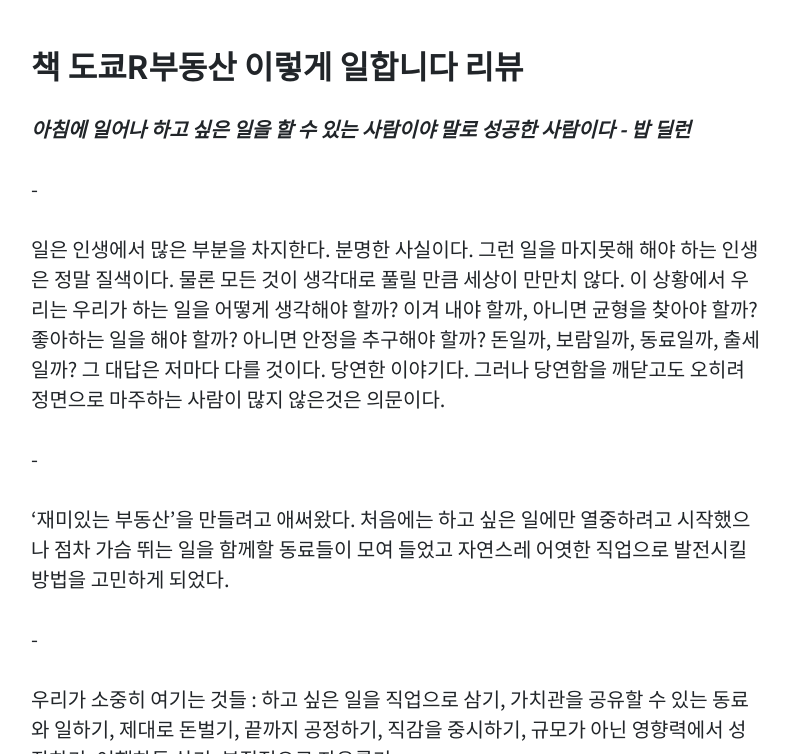
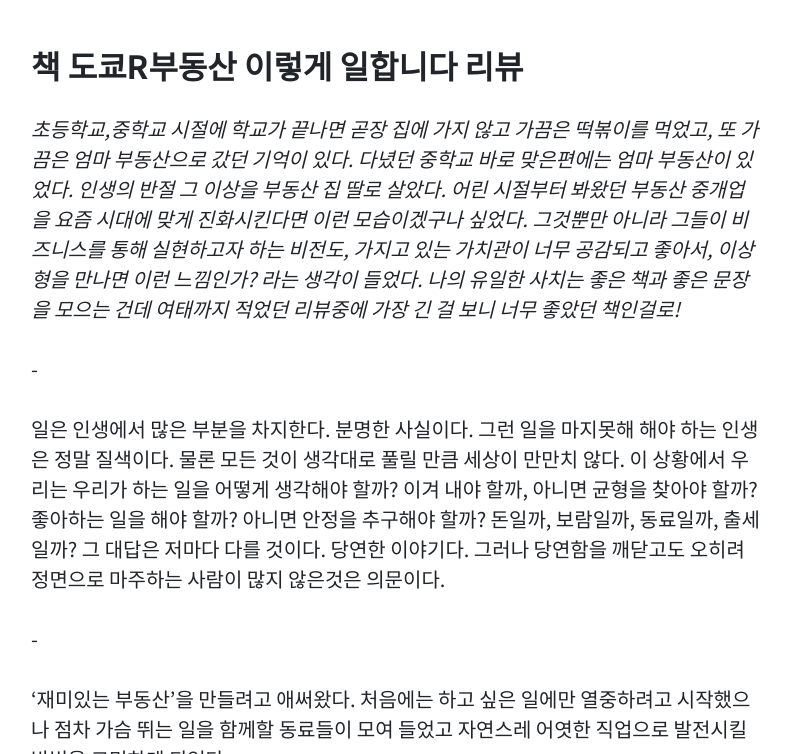
Before and after one commit to dndus1518/marketerview, a Jekyll site: the page built from _posts/2021-03-07-bookreview4.md, in a window 1280 px wide and 900 px high, scrolled down 420 px, cut to the strip 146-900 px from the top of the window. Shown: the whole strip, without its empty margins (244-1035 px from the left). Built offline with Jekyll 4.4.1, drawn with Linux system fonts in a browser that asks for light colours; comment, search, counter and statistics services are not loaded; some of the changed text lies outside the part shown.

Commit message:
Update 2021-03-07-bookreview4.md

```diff
--- a/_posts/2021-03-07-bookreview4.md
+++ b/_posts/2021-03-07-bookreview4.md
@@ -17,9 +17,7 @@
 
 ## 책 도쿄R부동산 이렇게 일합니다 리뷰
 
-
-
-***아침에 일어나 하고 싶은 일을 할 수 있는 사람이야 말로 성공한 사람이다 - 밥 딜런***
+*초등학교,중학교 시절에 학교가 끝나면 곧장 집에 가지 않고 가끔은 떡볶이를 먹었고, 또 가끔은 엄마 부동산으로 갔던 기억이 있다. 다녔던 중학교 바로 맞은편에는 엄마 부동산이 있었다. 인생의 반절 그 이상을 부동산 집 딸로 살았다. 어린 시절부터 봐왔던 부동산 중개업을 요즘 시대에 맞게 진화시킨다면 이런 모습이겠구나 싶었다. 그것뿐만 아니라 그들이 비즈니스를 통해 실현하고자 하는 비전도, 가지고 있는 가치관이 너무 공감되고 좋아서, 이상형을 만나면 이런 느낌인가? 라는 생각이 들었다. 나의 유일한 사치는 좋은 책과 좋은 문장을 모으는 건데 여태까지 적었던 리뷰중에 가장 긴 걸 보니 너무 좋았던 책인걸로!*
 
 
 
```
Also changed, not shown: other parts of _posts/2021-03-07-bookreview4.md (+1 -1 lines).
